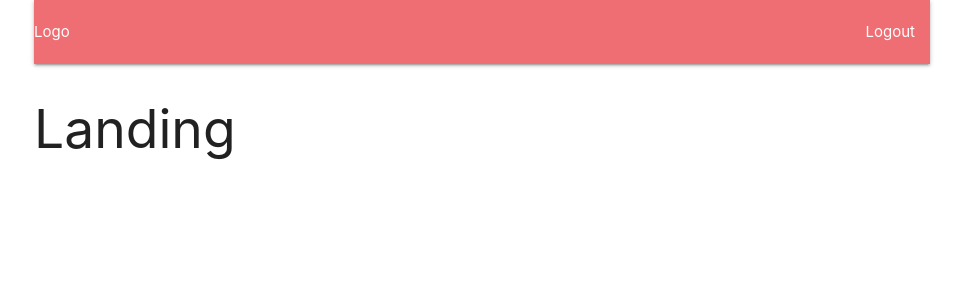
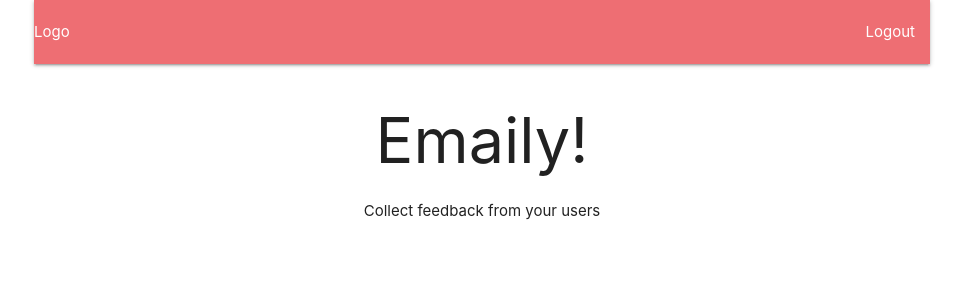
Before and after one commit to Tiiso/Client-Feedback, a React (Create React App) app in the folder client/: page / in a window 1280 px wide. Shown: the top 300 px of the page, without its empty margins (158-1121 px from the left). Built offline with nearby package versions, Linux system fonts and the light colour scheme; no server answers.

Commit message:
Landing Page

```diff
--- a/client/src/components/App.js
+++ b/client/src/components/App.js
@@ -4,9 +4,9 @@
 import * as actions from '../actions';
 
 import Header from './Header';
+import Landing from './Landing';
 const Dashboard = () => <h2>Dashboard</h2>
 const SurveyNew = () => <h2>SurveyNew</h2>
-const Landing = () => <h2>Landing</h2>
 
 class App extends Component {
   //checks if user is loggedin or not
--- /dev/null
+++ b/client/src/components/Landing.js
@@ -0,0 +1,14 @@
+import React from 'react';
+
+const Landing = () => {
+    return (
+       <div style={{ textAlign: 'center'}}>
+           <h1>
+               Emaily!
+           </h1>
+           Collect feedback from your users
+       </div>
+    );
+};
+
+export default Landing;
```
